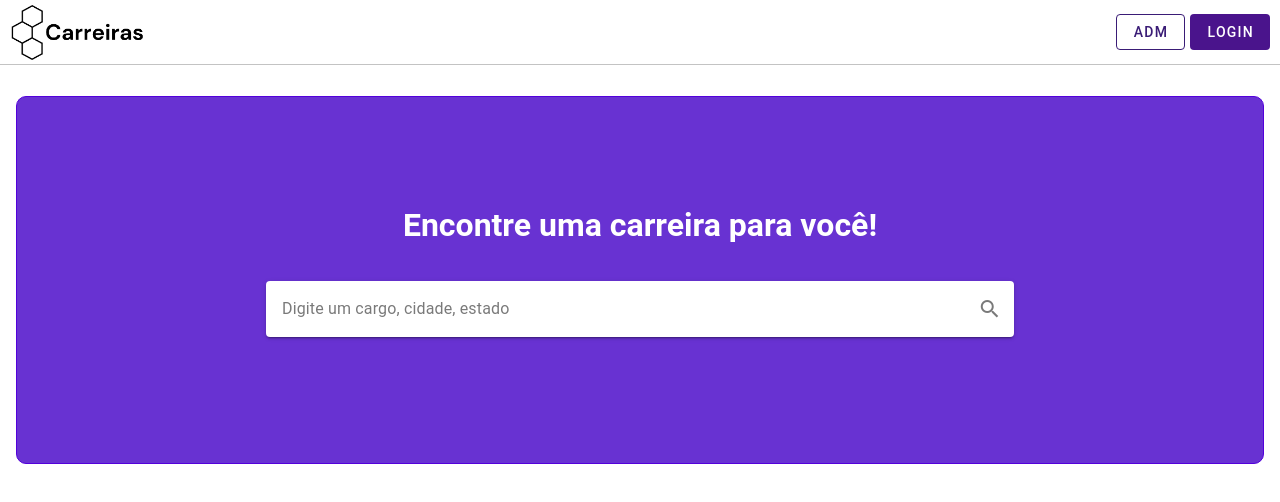
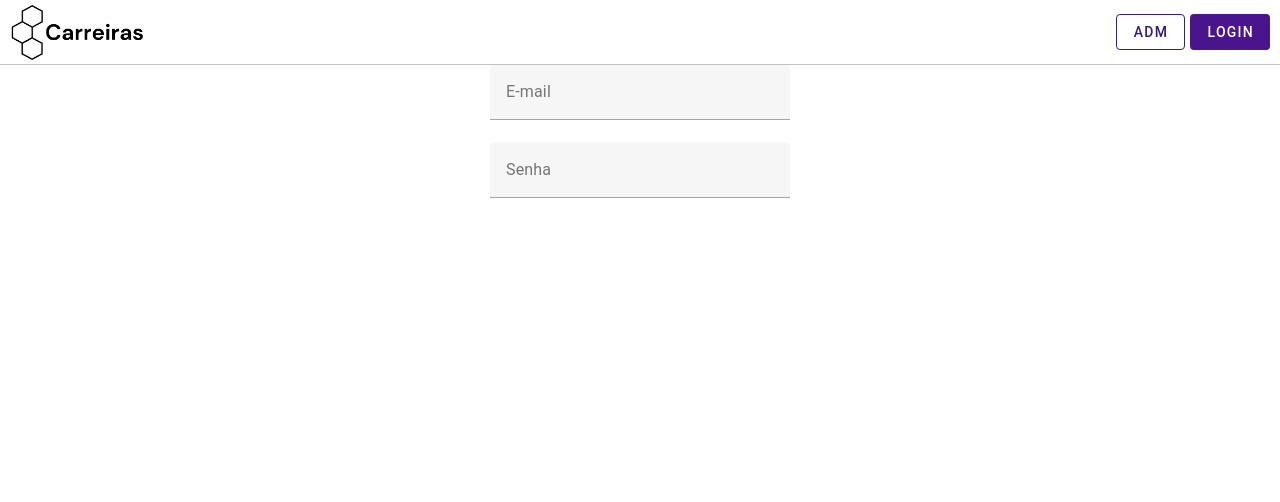
Before and after one commit to Rodrigo-EF-Neves/Carreiras, a Vue app: page / in a window 1280 px wide. Shown: the top 502 px of the page. Built offline with nearby package versions, Linux system fonts and the light colour scheme.

Commit message:
Projetando a tela de Login

```diff
--- /dev/null
+++ b/src/components/login/Login.vue
@@ -0,0 +1,38 @@
+<template>
+  <v-sheet class="mx-auto" width="300">
+    <v-form fast-fail @submit.prevent>
+      <v-text-field
+        v-model="email"
+        :rules="emailRules"
+        label="E-mail"
+      ></v-text-field>
+
+      <v-text-field
+        v-model="password"
+        :rules="passwordRules"
+        label="Senha"
+      ></v-text-field>
+
+     <template>
+  <v-container>
+    <v-row align="center" justify="center">
+      <v-col cols="auto">
+        <v-btn density="compact">Compact Button</v-btn>
+      </v-col>
+
+      <v-col cols="auto">
+        <v-btn density="comfortable">Comfortable Button</v-btn>
+      </v-col>
+
+      <v-col cols="auto">
+        <v-btn density="default">Default Button</v-btn>
+      </v-col>
+    </v-row>
+  </v-container>
+</template>
+    </v-form>
+  </v-sheet>
+</template>
+
+<script>
+</script>
--- a/src/pages/index.vue
+++ b/src/pages/index.vue
@@ -1,8 +1,10 @@
 <template>
-  <Navbar/>
-  <Home />
+   <Navbar/>
+  <!--<Home /> -->
+  <Login />
 </template>
 
 <script setup>
-  import Home from '../components/home/Home.vue';
+  // import Home from '../components/home/Home.vue';
+  import Login from '../components/login/Login.vue';
 </script>
```
